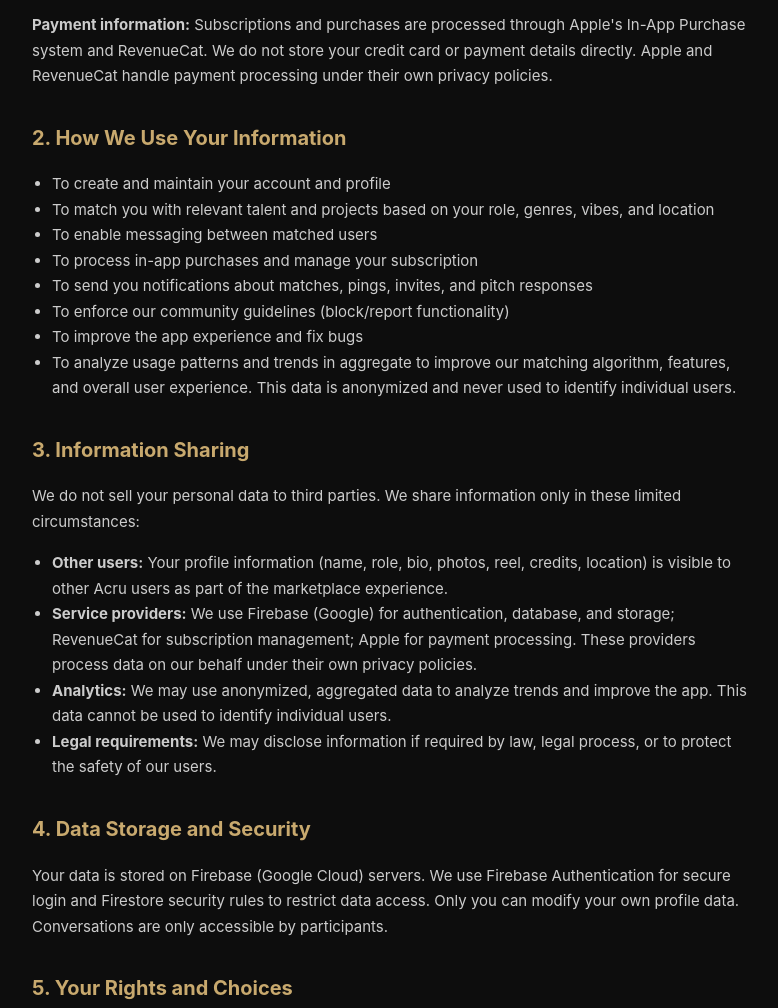
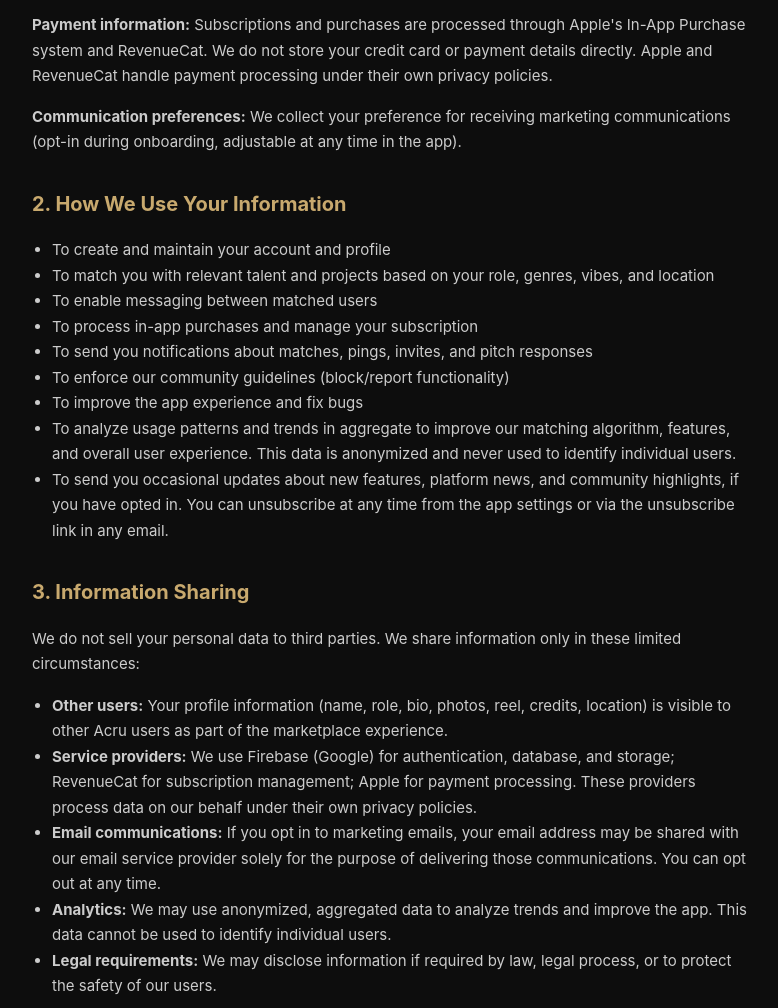
Before and after one commit to ronenlanda-source/acru-privacy, a plain HTML site: page index.html in a window 1280 px wide. Shown: the part 587-1595 px from the top of the page, without its empty margins (248-1026 px from the left). Drawn offline with Linux system fonts and the light colour scheme.

Commit message:
add marketing email opt-in language

```diff
--- a/index.html
+++ b/index.html
@@ -27,6 +27,7 @@
 <p><strong>Usage data:</strong> We collect information about how you use the app, including interactions (sparks, pings, pitches, messages), projects posted, and feature usage. This helps us improve the experience.</p>
 <p><strong>Device and location data:</strong> With your permission, we collect approximate location data to show you relevant projects and collaborators in your area. We collect city-level location only, not precise GPS coordinates for tracking purposes.</p>
 <p><strong>Payment information:</strong> Subscriptions and purchases are processed through Apple's In-App Purchase system and RevenueCat. We do not store your credit card or payment details directly. Apple and RevenueCat handle payment processing under their own privacy policies.</p>
+<p><strong>Communication preferences:</strong> We collect your preference for receiving marketing communications (opt-in during onboarding, adjustable at any time in the app).</p>
 
 <h2>2. How We Use Your Information</h2>
 <ul>
@@ -38,6 +39,7 @@
   <li>To enforce our community guidelines (block/report functionality)</li>
   <li>To improve the app experience and fix bugs</li>
   <li>To analyze usage patterns and trends in aggregate to improve our matching algorithm, features, and overall user experience. This data is anonymized and never used to identify individual users.</li>
+  <li>To send you occasional updates about new features, platform news, and community highlights, if you have opted in. You can unsubscribe at any time from the app settings or via the unsubscribe link in any email.</li>
 </ul>
 
 <h2>3. Information Sharing</h2>
@@ -45,6 +47,7 @@
 <ul>
   <li><strong>Other users:</strong> Your profile information (name, role, bio, photos, reel, credits, location) is visible to other Acru users as part of the marketplace experience.</li>
   <li><strong>Service providers:</strong> We use Firebase (Google) for authentication, database, and storage; RevenueCat for subscription management; Apple for payment processing. These providers process data on our behalf under their own privacy policies.</li>
+  <li><strong>Email communications:</strong> If you opt in to marketing emails, your email address may be shared with our email service provider solely for the purpose of delivering those communications. You can opt out at any time.</li>
   <li><strong>Analytics:</strong> We may use anonymized, aggregated data to analyze trends and improve the app. This data cannot be used to identify individual users.</li>
   <li><strong>Legal requirements:</strong> We may disclose information if required by law, legal process, or to protect the safety of our users.</li>
 </ul>
@@ -60,6 +63,7 @@
   <li><strong>Block users:</strong> You can block any user, preventing them from seeing your profile or contacting you.</li>
   <li><strong>Location:</strong> You can deny location permissions. The app will still function, but location-based features will be limited.</li>
   <li><strong>Notifications:</strong> You can disable push notifications through your device settings at any time.</li>
+  <li><strong>Marketing emails:</strong> You can opt out of marketing communications at any time through the app settings on your Profile page, or by using the unsubscribe link in any marketing email.</li>
 </ul>
 
 <h2>6. Children's Privacy</h2>
```
